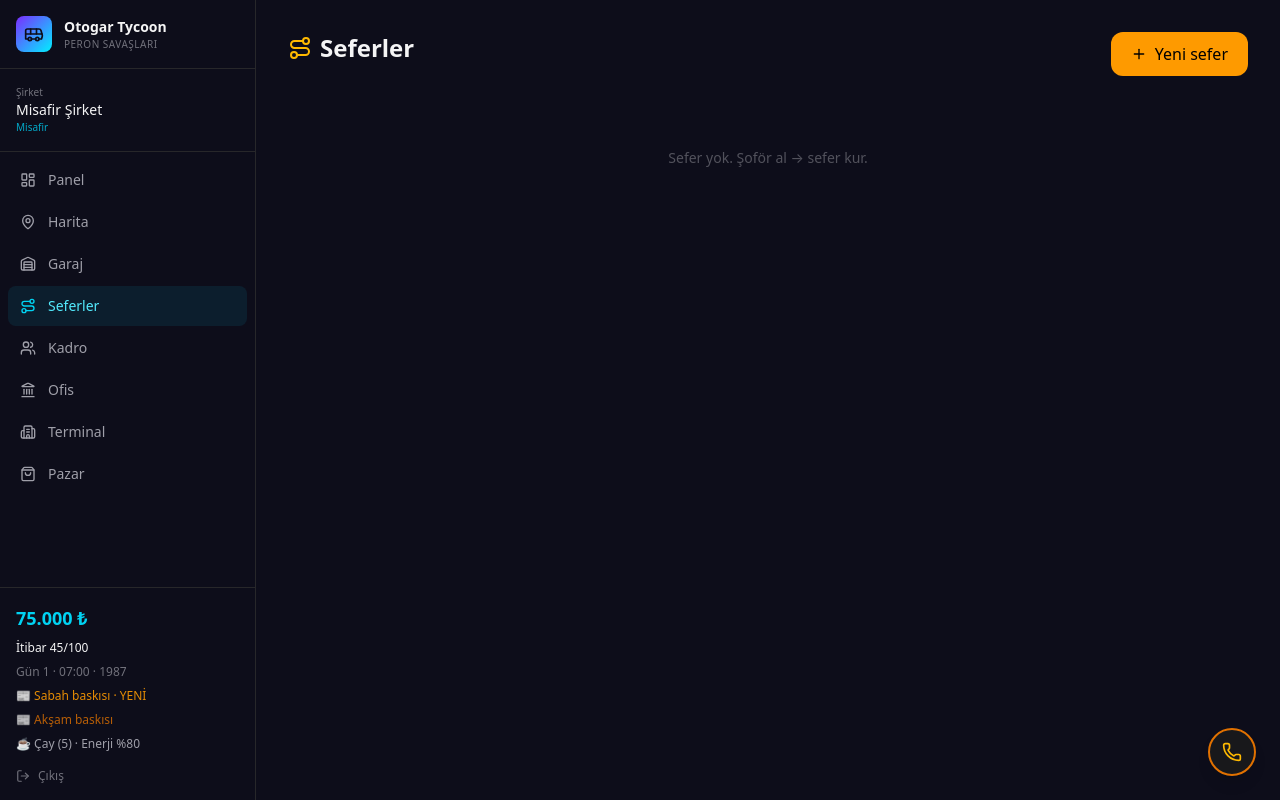
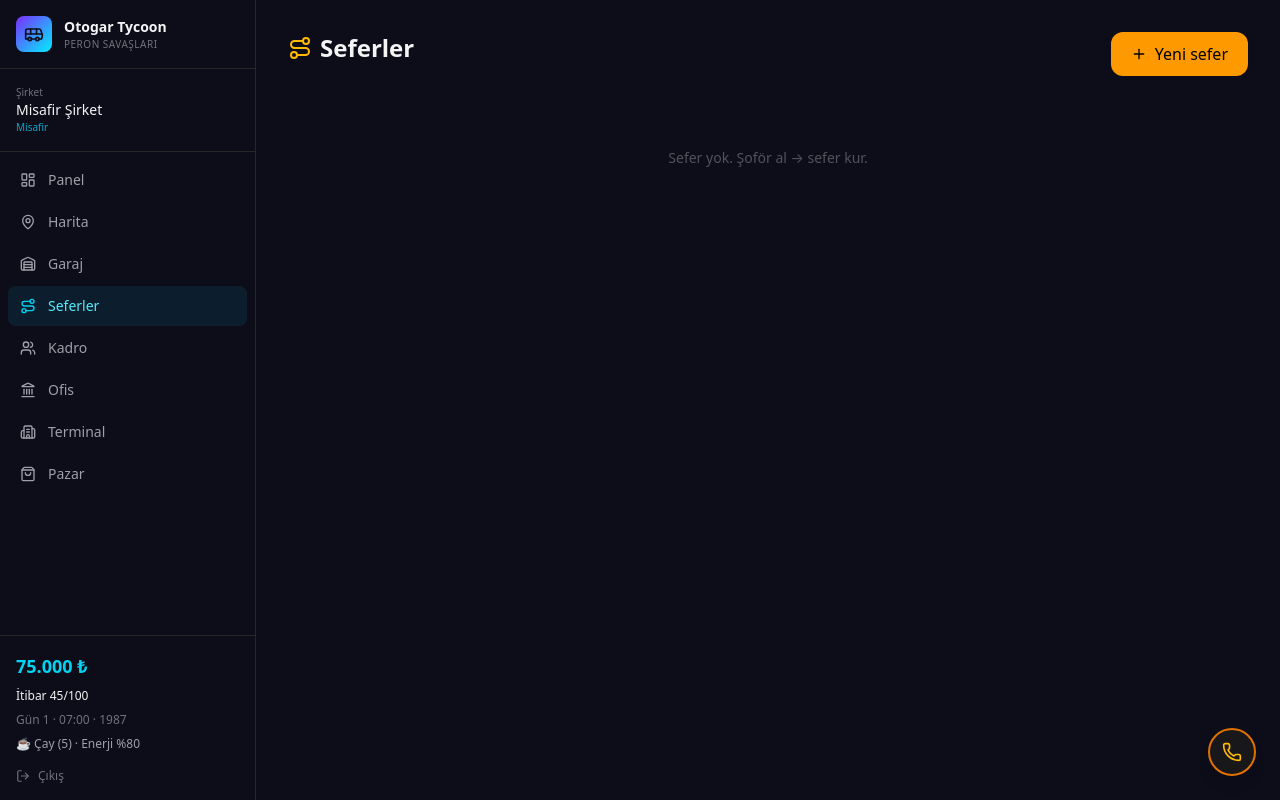
Before and after one commit to Nexora88/otogar-tycoon, a Next.js app: page /expeditions in a window 1280 px wide. Built offline with nearby package versions, Linux system fonts and the light colour scheme.

Commit message:
Nexora splash sequence, home, layout with all modals

```diff
--- a/src/app/(game)/layout.tsx
+++ b/src/app/(game)/layout.tsx
@@ -54,8 +54,6 @@ export default function GameLayout({
     gameHour,
     gameYear,
     tickGameTime,
-    openPaperEdition,
-    newspaperSeenDay,
     drinkTea,
     teaStock,
     ağaEnergy,
@@ -160,21 +158,6 @@ export default function GameLayout({
           </div>
           <button
             type="button"
-            onClick={() => openPaperEdition("morning")}
-            className="block text-left text-amber-500/90"
-          >
-            📰 Sabah baskısı
-            {newspaperSeenDay < gameDay ? " · YENİ" : ""}
-          </button>
-          <button
-            type="button"
-            onClick={() => openPaperEdition("evening")}
-            className="block text-left text-amber-600/80"
-          >
-            📰 Akşam baskısı
-          </button>
-          <button
-            type="button"
             onClick={drinkTea}
             className="block text-left text-zinc-400"
           >
```
